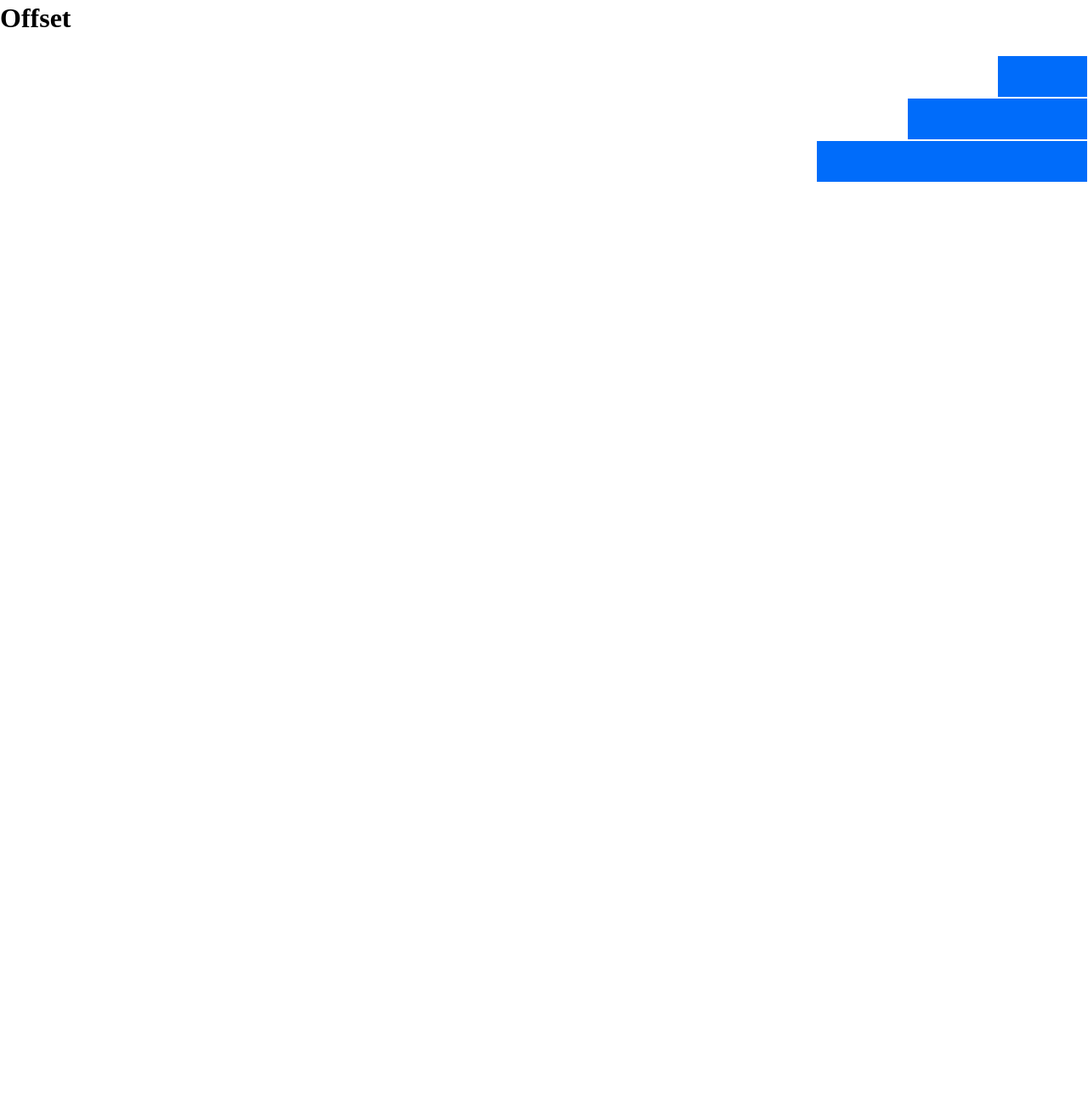
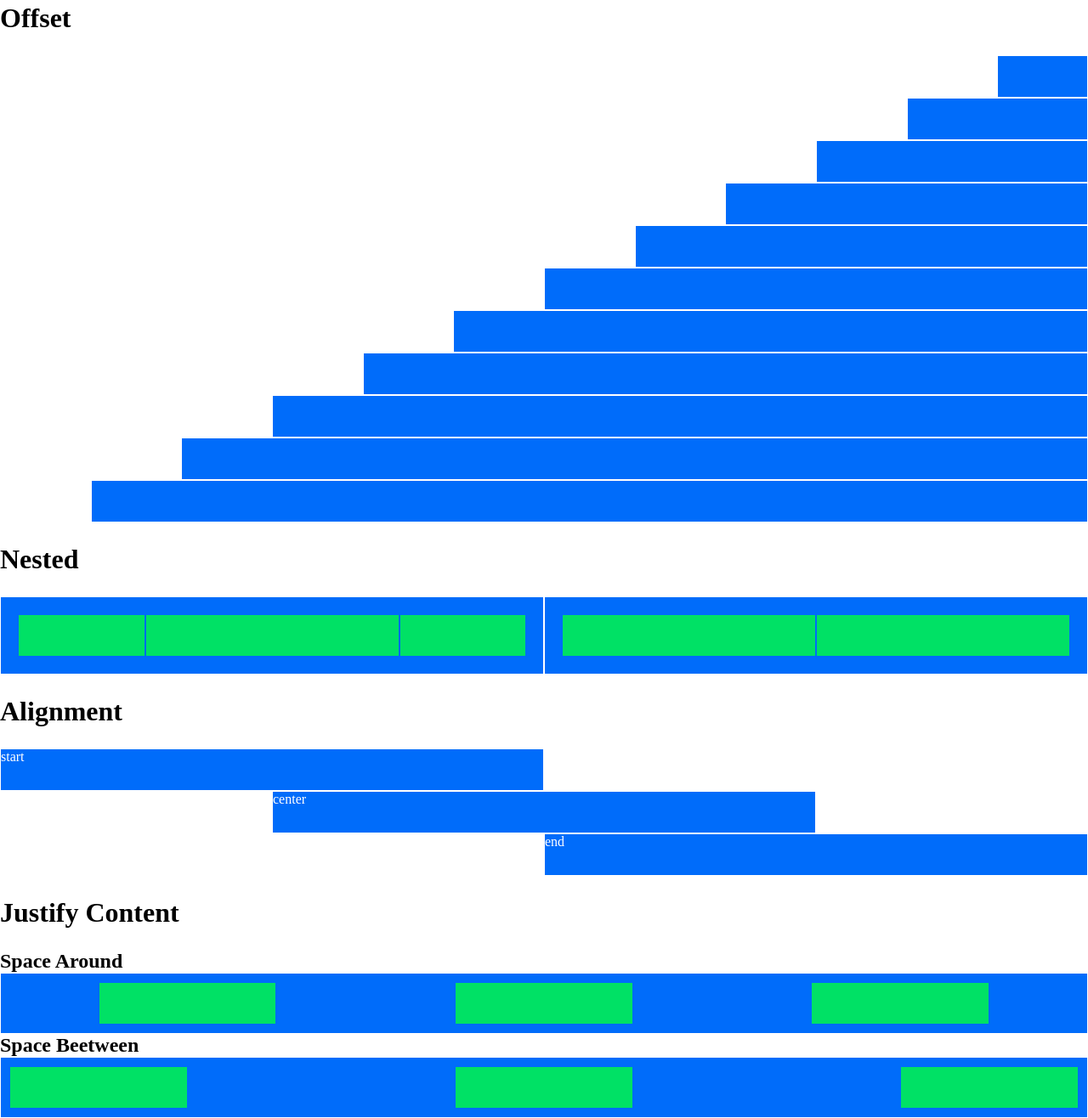
Before and after one commit to ManuelTano/html-css-12bool, a plain HTML site: page index.html in a window 1280 px wide. Shown: the part 801-2117 px from the top of the page at 85% size. Before the commit the page ends 1016 px from the top, so only its background shows below. Drawn offline with Linux system fonts and the light colour scheme.

Commit message:
add space between and around

```diff
--- a/css/12bool.css
+++ b/css/12bool.css
@@ -16,6 +16,10 @@
 
 .mb-25 {
     margin-bottom: 25px;
+}
+
+.pad {
+    padding: 10px;
 }
 
 .row > [class^="col"] {
--- a/css/style.css
+++ b/css/style.css
@@ -14,6 +14,13 @@
     border: 1px solid #006CFA;
  }
 
+ .col-12 .row > [class^="col"] {
+    background-color: #00E165;
+    color: white;
+    min-height: 50px;
+    border: 1px solid #006CFA;
+ }
+
 .col-6 .row {
     padding: 20px;
 }
--- a/index.html
+++ b/index.html
@@ -58,7 +58,7 @@
                     <div class="col-8">Nested 8 col</div>
                 </div>
             </div>
-            <div class="col-6 d-flex">
+            <div class="col-6 ">
                 <div class="row d-flex">
                     <div class="col-6">Nested 6 col</div>
                     <div class="col-6">Nested 6 col</div>
@@ -104,6 +104,86 @@
         <div class="row d-flex">
             <div class="col-3 offset-9"></div>
         </div>
+        <div class="row d-flex">
+            <div class="col-4 offset-8"></div>
+        </div>
+        <div class="row d-flex">
+            <div class="col-5 offset-7"></div>
+        </div>
+        <div class="row d-flex">
+            <div class="col-6 offset-6"></div>
+        </div>
+        <div class="row d-flex">
+            <div class="col-7 offset-5"></div>
+        </div>
+        <div class="row d-flex">
+            <div class="col-8 offset-4"></div>
+        </div>
+        <div class="row d-flex">
+            <div class="col-9 offset-3"></div>
+        </div>
+        <div class="row d-flex">
+            <div class="col-10 offset-2"></div>
+        </div>
+        <div class="row d-flex">
+            <div class="col-11 offset-1"></div>
+        </div>
+
+        <h1>Nested</h1>
+
+        <div class="row d-flex justify-content-center ">
+            <div class="col-6">
+                <div class="row d-flex">
+                    <div class="col-3"></div>
+                    <div class="col-6"></div>
+                    <div class="col-3"></div>
+                </div>
+            </div>
+            <div class="col-6">
+                <div class="row d-flex">
+                    <div class="col-6"></div>
+                    <div class="col-6"></div>
+                </div>
+            </div>
+        </div>
+
+        <h1>Alignment</h1>
+
+        <div class="row d-flex justify-content-flex-start">
+            <div class="col-6">start</div>
+        </div>
+        <div class="row d-flex justify-content-center">
+            <div class="col-6">center</div>
+        </div>
+        <div class="row d-flex justify-content-flex-end">
+            <div class="col-6">end</div>
+        </div>
+
+        <h1>Justify Content</h1>
+
+        <h2>Space Around</h2>
+
+        <div class="row d-flex">
+            <div class="col-12">
+                <div class="row pad d-flex justify-content-space-around">
+                    <div class="col-2"></div>
+                    <div class="col-2"></div>
+                    <div class="col-2"></div>
+                </div>
+            </div>
+        </div>
+
+        <h2>Space Beetween</h2>
+
+        <div class="row d-flex">
+            <div class="col-12">
+                <div class="row pad d-flex justify-content-space-between">
+                    <div class="col-2"></div>
+                    <div class="col-2"></div>
+                    <div class="col-2"></div>
+                </div>
+            </div>
+        </div>
 
     </div>
 </body>
```
